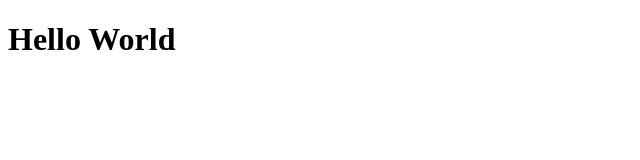
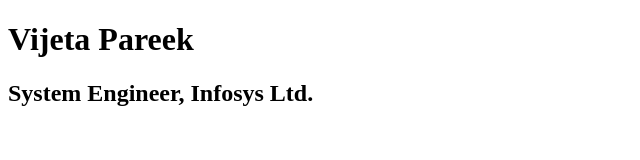
Before and after one commit to vijetapareek/vijetapareek.github.io, a plain HTML site: page index.html in a window 1280 px wide. Shown: the whole page, without its empty margins (0-640 px from the left). Drawn offline with Linux system fonts and the light colour scheme.

Commit message:
test commit
commit to test the github page. Edited directly from GitHub.

```diff
--- a/index.html
+++ b/index.html
@@ -7,7 +7,8 @@
 
   <body>
 
-    <h1> Hello World </h1>
+    <h1> Vijeta Pareek </h1>
+    <h2> System Engineer, Infosys Ltd. </h2>
 
   </body>
 
```
